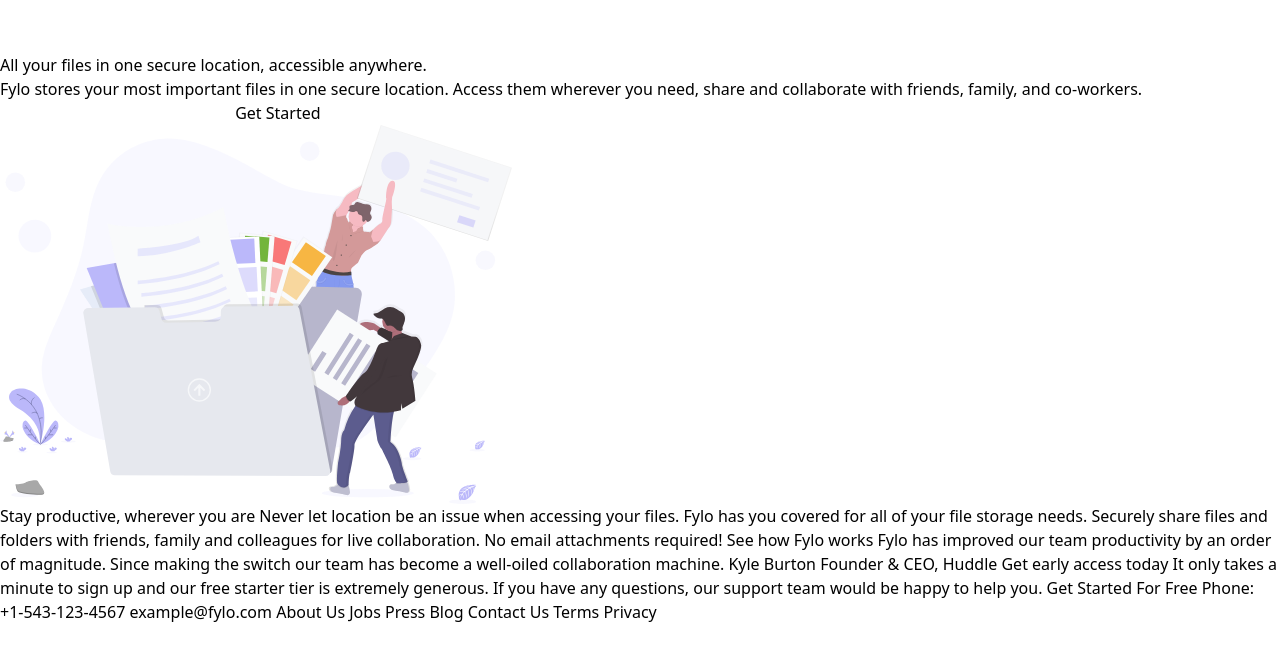
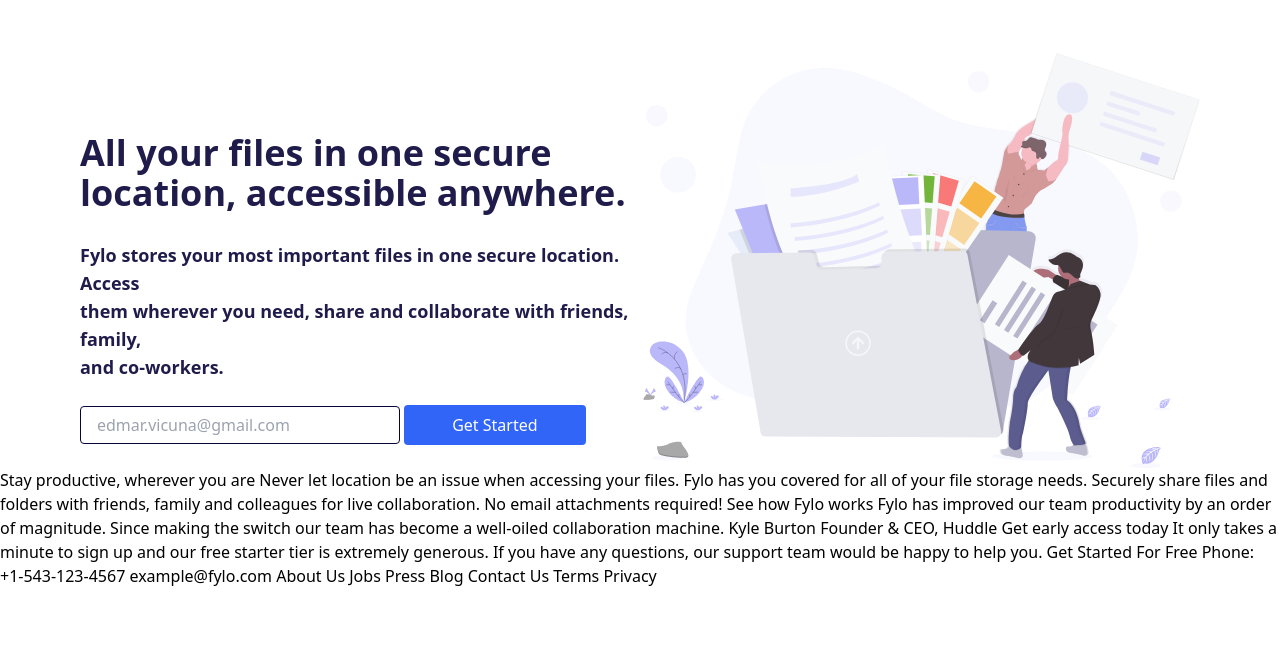
Before and after one commit to EdmarLee/Project7, a plain HTML site: page index.html in a window 1280 px wide. Shown: the part 108-768 px from the top of the page. Drawn offline with nearby package versions, Linux system fonts and the light colour scheme.

Commit message:
avanzado hasta la mitad

```diff
--- a/index.html
+++ b/index.html
@@ -27,22 +27,24 @@
     </nav>
   </header>
   <!-- ------------------------------------------------------------------------------ -->
-  <section>
-    <h1>
-      All your files in one secure location, accessible anywhere.
+  <section class="flex px-20">
+    <article class="w-[50%]">
+      <h1 class="text-4xl text-[#070439] font-bold pt-20 opacity-90">
+        All your files in one secure <br> location, accessible anywhere.
       </h1>
-    <p>
+      <p class="text-[#070439] text-lg font-semibold opacity-90 pt-7">
         Fylo stores your most important files in one secure location.
-      Access them wherever you need, share and collaborate with friends,
-      family, and co-workers.
+        Access <br> them wherever you need, share and collaborate with friends,
+        family, <br> and co-workers.
       </p>
-    <form>
-      <input type="email">
-      <button>
+      <form class="pt-6">
+        <input class="border border-[#070439] rounded w-80 pl-4 py-1.5" type="email" placeholder="edmar.vicuna@gmail.com">
+        <button class="bg-[#3065F8] px-12 py-2 rounded text-white font-medium hover:opacity-70" >
           Get Started
         </button>
       </form>
-    <img class="w-[40%]" src="images/illustration-1.svg" alt="ilustration1">
+    </article>
+    <img class="w-[50%]" src="images/illustration-1.svg" alt="ilustration1">
   </section>
   <!-- ------------------------------------------------------------------------------ -->
 
```
Lines whose indentation alone changed are shown as unchanged.
